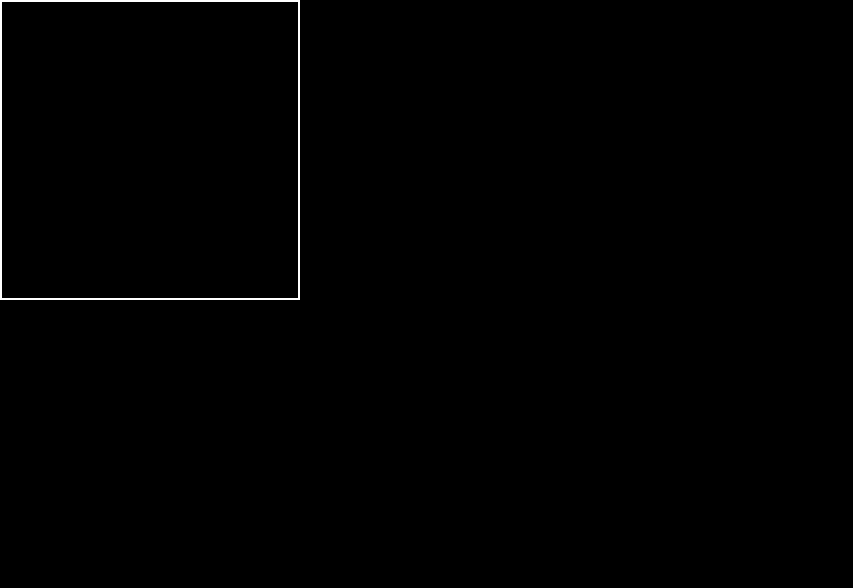
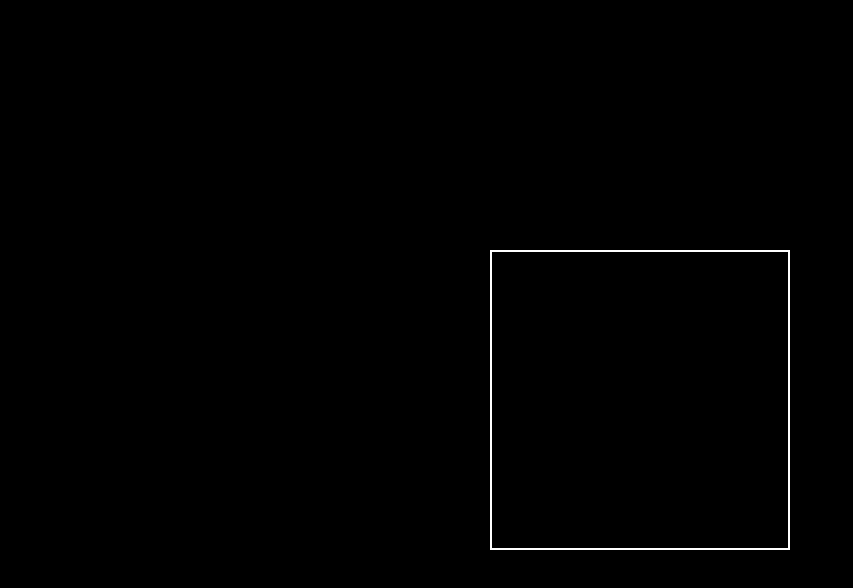
Before and after one commit to gracebir/gymn-exercise-git, a plain HTML site: page index.html in a window 1280 px wide. Shown: the whole page, without its empty margins (0-853 px from the left). Drawn offline with Linux system fonts and the light colour scheme.

Commit message:
center the main section

```diff
--- a/style.css
+++ b/style.css
@@ -9,10 +9,13 @@ body{
     width: 100%;
     height: 100vh;
     background-color: #000;
+    display: flex;
+    align-items: center;
 }
 
 .main{
     width: 300px;
     height: 300px;
     border: 2px solid #fff;
+    margin: 0 auto;
 }
```
